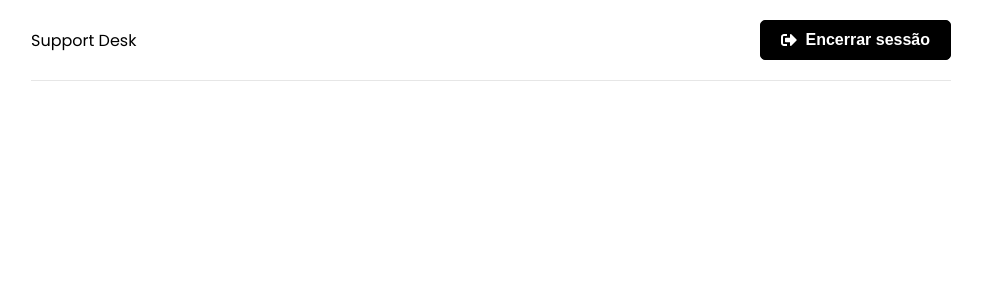
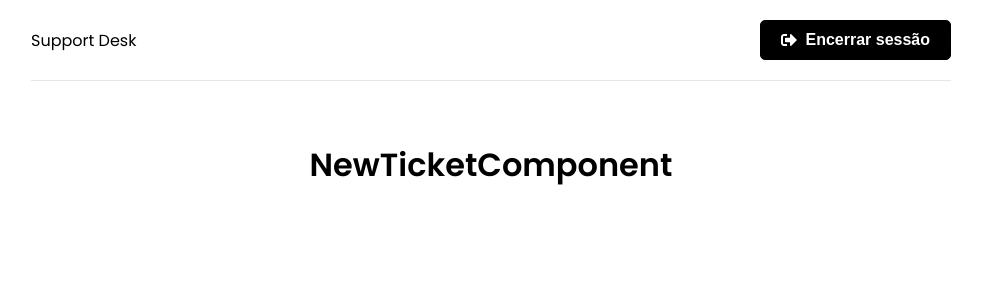
Before and after one commit to ewertonfrnc/support-desk, a React (Vite) app in the folder frontend/: page /new-ticket in a window 1280 px wide. Shown: the top 300 px of the page, without its empty margins (149-1131 px from the left). Built offline with nearby package versions, Linux system fonts and the light colour scheme; sample sign-in values are in the browser's storage.

Commit message:
feat: new route guard on frontend

```diff
--- a/frontend/src/App.tsx
+++ b/frontend/src/App.tsx
@@ -1,3 +1,4 @@
+import React from "react";
 import { ToastContainer } from "react-toastify";
 import "react-toastify/dist/ReactToastify.css";
 
@@ -8,6 +9,8 @@ import HeaderComponent from "./components/header.component.tsx";
 import HomeComponent from "./pages/home.component.tsx";
 import RegisterComponent from "./pages/register.component.tsx";
 import LoginComponent from "./pages/login.component.tsx";
+import NewTicketComponent from "./pages/new-ticket.component.tsx";
+import PrivateRouteComponent from "./components/private-route.component.tsx";
 
 function App() {
   return (
@@ -20,6 +23,10 @@ function App() {
             <Route path="/" element={<HomeComponent />} />
             <Route path="/login" element={<LoginComponent />} />
             <Route path="/register" element={<RegisterComponent />} />
+
+            <Route path="/new-ticket" element={<PrivateRouteComponent />}>
+              <Route path="/new-ticket" element={<NewTicketComponent />} />
+            </Route>
           </Routes>
         </div>
       </Router>
--- /dev/null
+++ b/frontend/src/components/private-route.component.tsx
@@ -0,0 +1,14 @@
+import React from "react";
+import { Navigate, Outlet } from "react-router-dom";
+import useAuthStatus from "../hooks/useAuthStatus.tsx";
+
+import SpinnerComponent from "./spinner.component.tsx";
+
+type Props = {};
+export default function PrivateRouteComponent(props: Props) {
+  const { loggedIn, checkingStatus } = useAuthStatus();
+
+  if (checkingStatus) return <SpinnerComponent />;
+
+  return loggedIn ? <Outlet /> : <Navigate to="/login" />;
+}
--- a/frontend/src/components/spinner.component.tsx
+++ b/frontend/src/components/spinner.component.tsx
@@ -1,3 +1,5 @@
+import React from "react";
+
 export default function SpinnerComponent() {
   return (
     <div className="loadingSpinnerContainer">
--- /dev/null
+++ b/frontend/src/hooks/useAuthStatus.tsx
@@ -0,0 +1,21 @@
+import { useState, useEffect } from "react";
+import { useAppSelector } from "../app/hooks.ts";
+
+export default function useAuthStatus() {
+  const [loggedIn, setLoggedIn] = useState(false);
+  const [checkingStatus, setCheckingStatus] = useState(true);
+
+  const { user } = useAppSelector((state) => state.auth);
+
+  useEffect(() => {
+    if (user) {
+      setLoggedIn(true);
+    } else {
+      setLoggedIn(false);
+    }
+
+    setCheckingStatus(false);
+  }, [user]);
+
+  return { loggedIn, checkingStatus };
+}
--- a/frontend/src/pages/home.component.tsx
+++ b/frontend/src/pages/home.component.tsx
@@ -1,3 +1,4 @@
+import React from "react";
 import { Link } from "react-router-dom";
 import { FaQuestionCircle, FaTicketAlt } from "react-icons/fa";
 
--- a/frontend/src/pages/login.component.tsx
+++ b/frontend/src/pages/login.component.tsx
@@ -1,3 +1,4 @@
+import React from "react";
 import { ChangeEvent, FormEvent, useEffect, useState } from "react";
 import { FaSignInAlt } from "react-icons/fa";
 import { useNavigate } from "react-router-dom";
@@ -43,8 +44,6 @@ export default function LoginComponent() {
     }
 
     if (isSuccess || user) {
-      console.log("isSuccess", isSuccess);
-      console.log("user", user);
       navigate("/");
     }
 
@@ -94,7 +93,7 @@ export default function LoginComponent() {
           </div>
 
           <div className="form-group">
-            <button className="btn btn-block">Cadastrar</button>
+            <button className="btn btn-block">Entrar</button>
           </div>
         </form>
       </section>
--- /dev/null
+++ b/frontend/src/pages/new-ticket.component.tsx
@@ -0,0 +1,10 @@
+import React from "react";
+
+type Props = {};
+export default function NewTicketComponent(props: Props) {
+  return (
+    <div>
+      <h1>NewTicketComponent</h1>
+    </div>
+  );
+}
```
